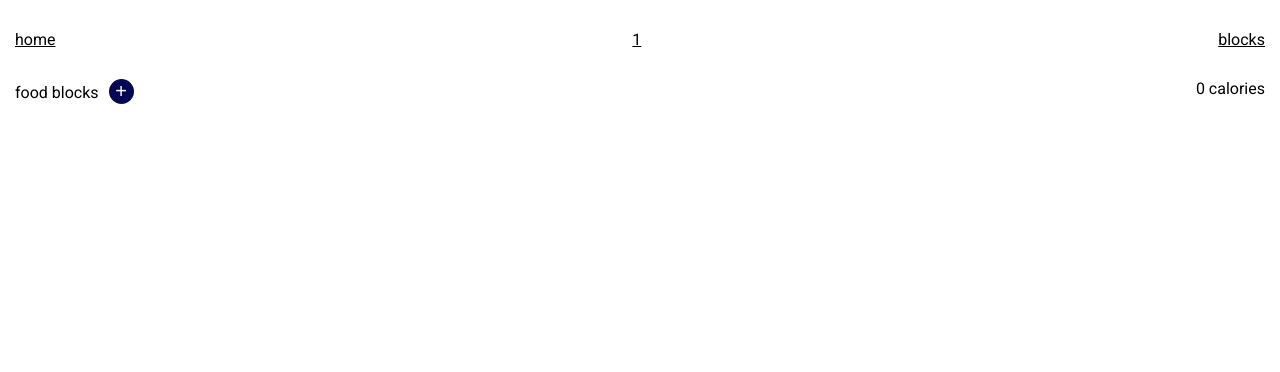
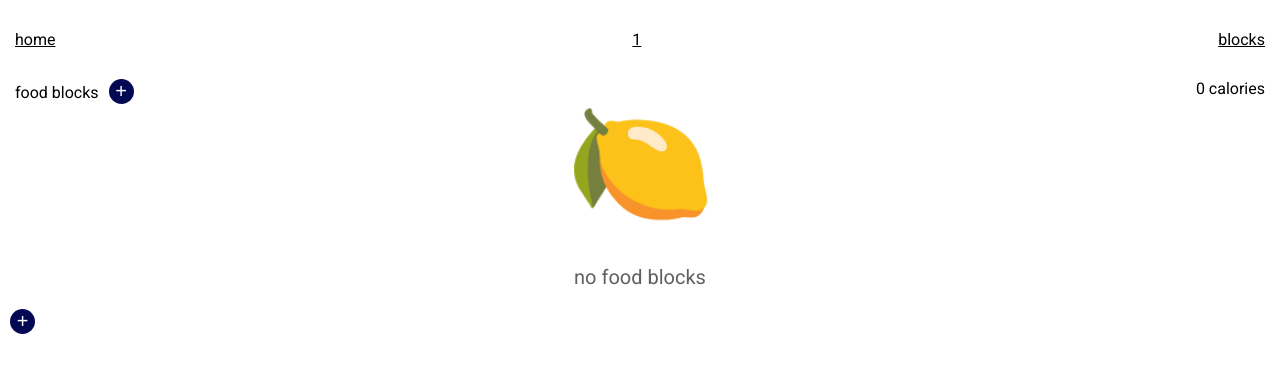
Before and after one commit to colorlessenergy/calorie-tracker, a Next.js app: page /day/1/blocks in a window 1280 px wide. Shown: the top 372 px of the page. Built offline with nearby package versions, Linux system fonts and the light colour scheme.

Commit message:
add message when there are no food blocks

```diff
--- a/pages/day/[date]/blocks.js
+++ b/pages/day/[date]/blocks.js
@@ -103,6 +103,21 @@ export default function Blocks () {
                 </div>
                 { totalCalories } calories
             </div>
+
+            { foodBlocks.length === 0 ? (
+                <>
+                    <div className="no-food-blocks-emoji">
+                        🍋
+                    </div>
+                    <p className="text-center text-medium text-gray">
+                        no food blocks
+                    </p>
+
+                    <button
+                        onClick={ toggleModal }
+                        className="add-food-block-button add-food-block-button--large d-block m-center">+</button>
+                </>
+            ) : (null) }
 
             { foodBlocks.map((foodBlock, index) => {
                 return (
```
